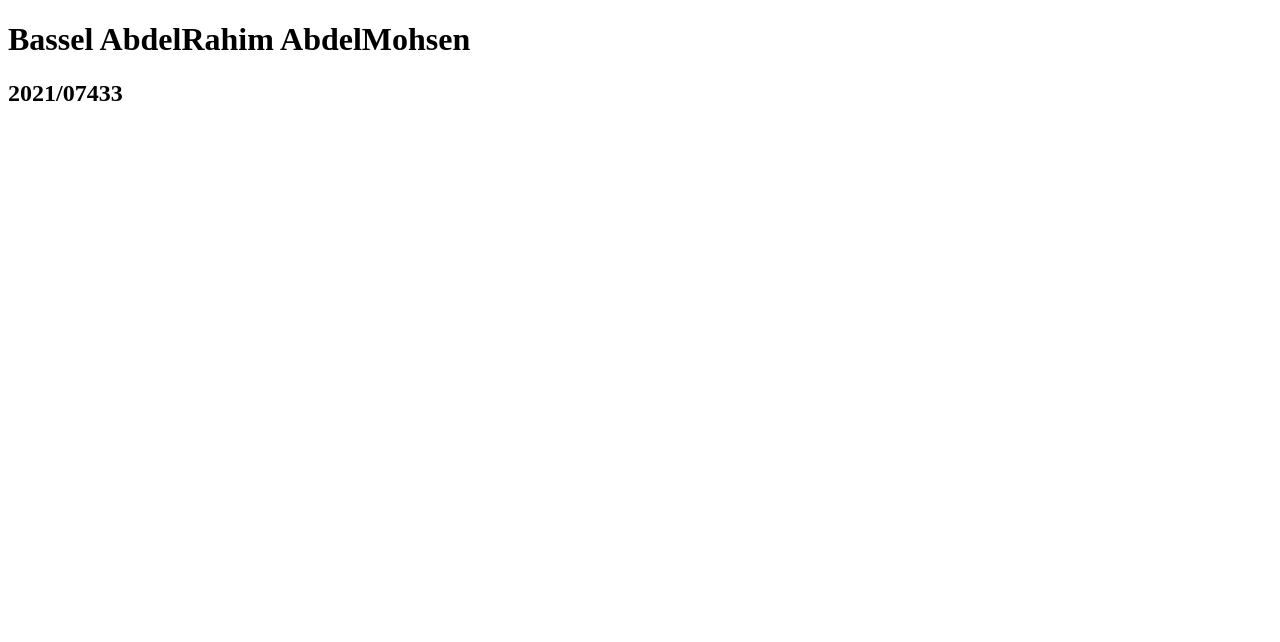
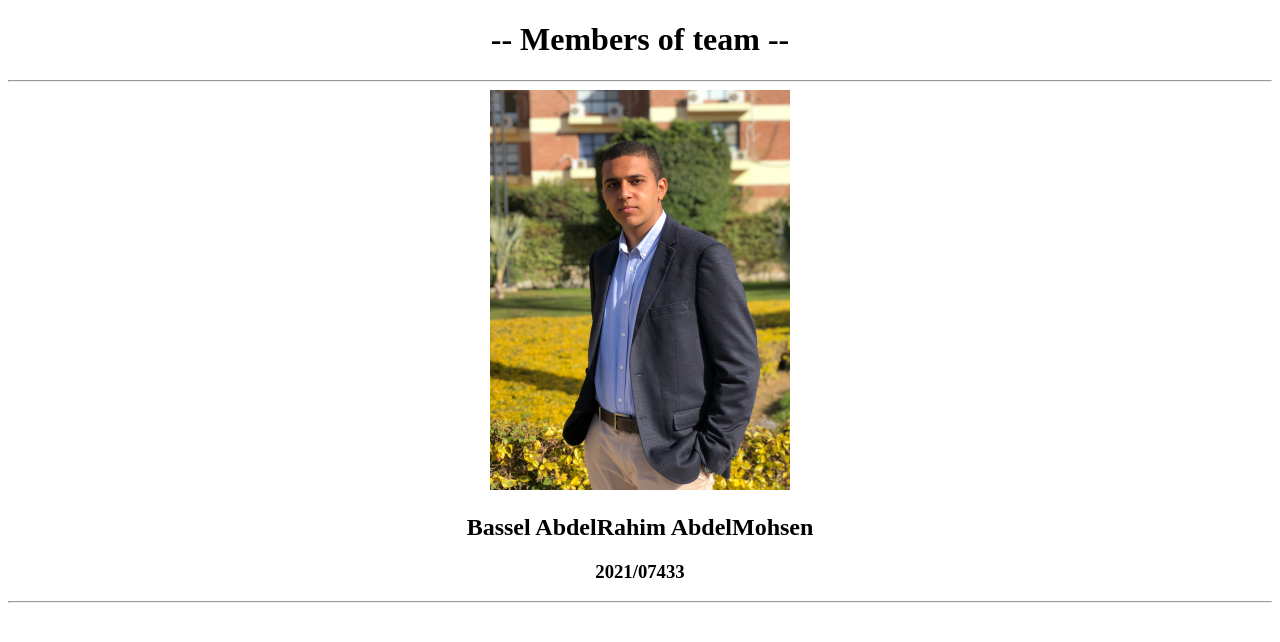
Before and after one commit to ahmed9949/assignmen, a plain HTML site: page index.html in a window 1280 px wide. Drawn offline with Linux system fonts and the light colour scheme.

Commit message:
Introducing my self

```diff
--- a/index.html
+++ b/index.html
@@ -4,12 +4,15 @@
     <meta charset="UTF-8">
     <meta http-equiv="X-UA-Compatible" content="IE=edge">
     <meta name="viewport" content="width=device-width, initial-scale=1.0">
-    <title>Document</title>
+    <title>Assignment 1</title>
 </head>
-<body>
-
-    <h1>Bassel AbdelRahim AbdelMohsen</h1>
-    <h2>2021/07433</h2>
+<body style="text-align: center;">
+    <h1> -- Members of team --</h1>
+    <hr>
+    <img src="3860d7a7-6995-4175-b243-b8be79a26d30.jpeg" alt="Photo of Bassel" width="300px">
+    <h2>Bassel AbdelRahim AbdelMohsen </h2>
+    <h3>2021/07433</h3>
+    <hr>
 
 </body>
 </html>
```
Also changed, not shown: 3860d7a7-6995-4175-b243-b8be79a26d30.jpeg (added).
